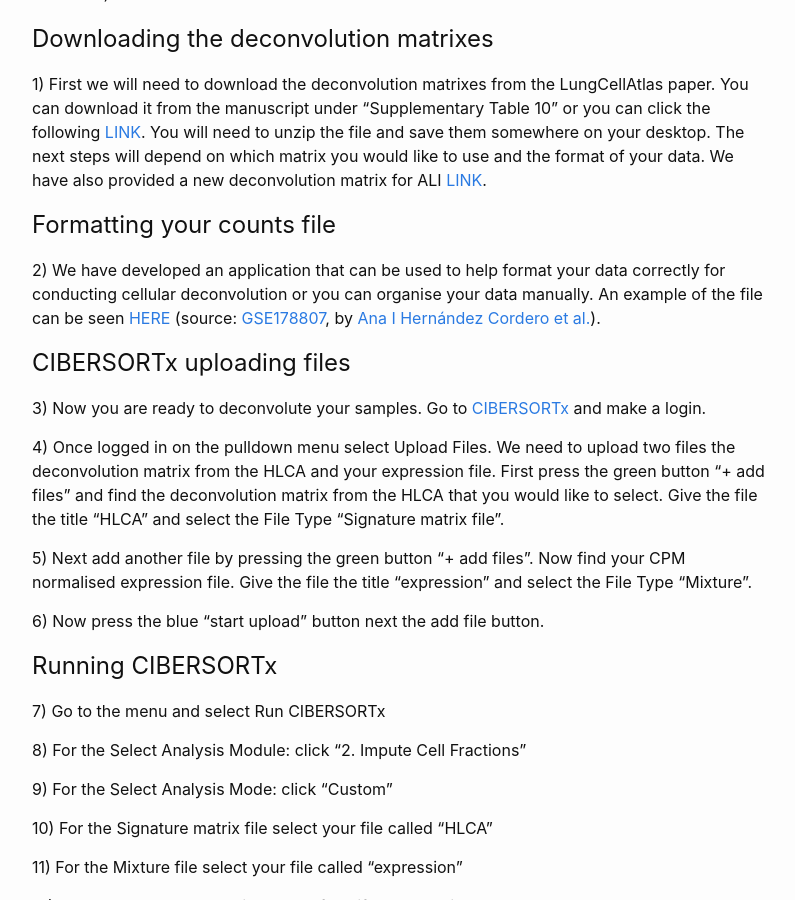
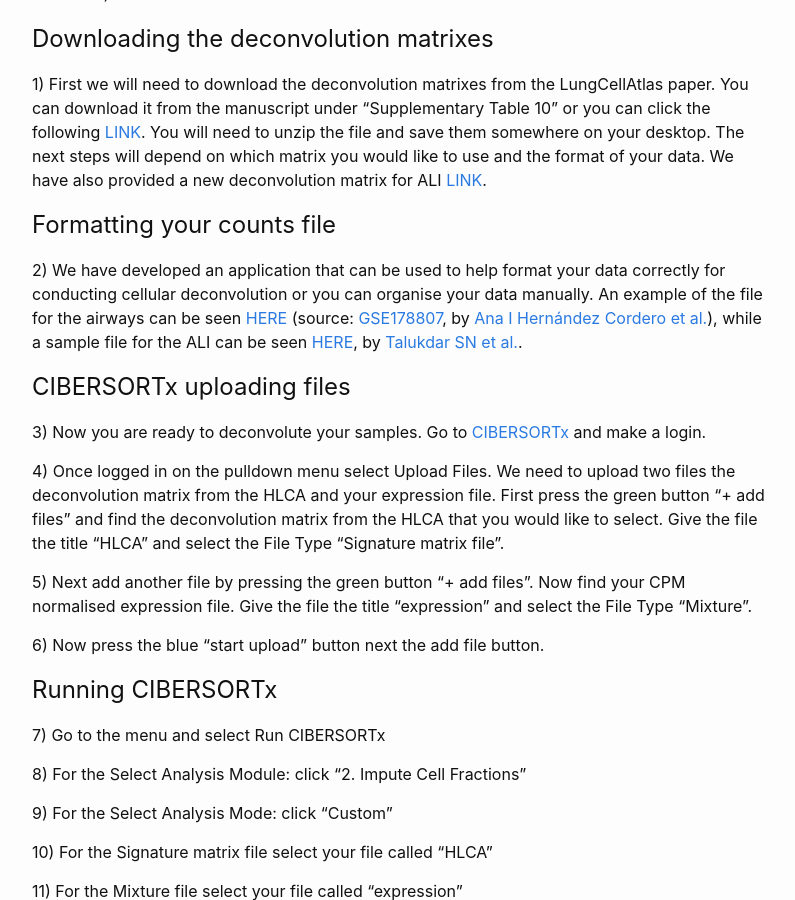
Before and after one commit to UTS-Bioinformatics/uts-bioinformatics.github.io, a Jekyll site: the page built from contents/_workshops/cellular-deconvolution.markdown, in a window 1280 px wide and 900 px high, scrolled down 446 px. Shown: the whole window, without its empty margins (238-1033 px from the left). Built offline with Jekyll 4.4.1, drawn with Linux system fonts in a browser that asks for light colours.

Commit message:
cellular-deconvolution.markdown

```diff
--- a/contents/_workshops/cellular-deconvolution.markdown
+++ b/contents/_workshops/cellular-deconvolution.markdown
@@ -19,7 +19,7 @@
 
 
 ## Formatting your counts file
-2)	We have developed an application that can be used to help format your data correctly for conducting cellular deconvolution or you can organise your data manually. An example of the file can be seen [HERE](/assets/data/2023-07-10-mixture.tsv) (source: [GSE178807](https://www.ncbi.nlm.nih.gov/geo/query/acc.cgi?acc=GSE178807), by [Ana I Hernández Cordero et al.](https://doi.org/10.1164/rccm.202106-1440OC)).
+2)	We have developed an application that can be used to help format your data correctly for conducting cellular deconvolution or you can organise your data manually. An example of the file for the airways can be seen [HERE](/assets/data/2023-07-10-mixture.tsv) (source: [GSE178807](https://www.ncbi.nlm.nih.gov/geo/query/acc.cgi?acc=GSE178807), by [Ana I Hernández Cordero et al.](https://doi.org/10.1164/rccm.202106-1440OC)), while a sample file for the ALI can be seen [HERE](assets/data/GSE146795_cpm.tsv), by [Talukdar SN et al.](https://www.ncbi.nlm.nih.gov/geo/query/acc.cgi?acc=GSE146795).
 
 
 ## CIBERSORTx uploading files
```
